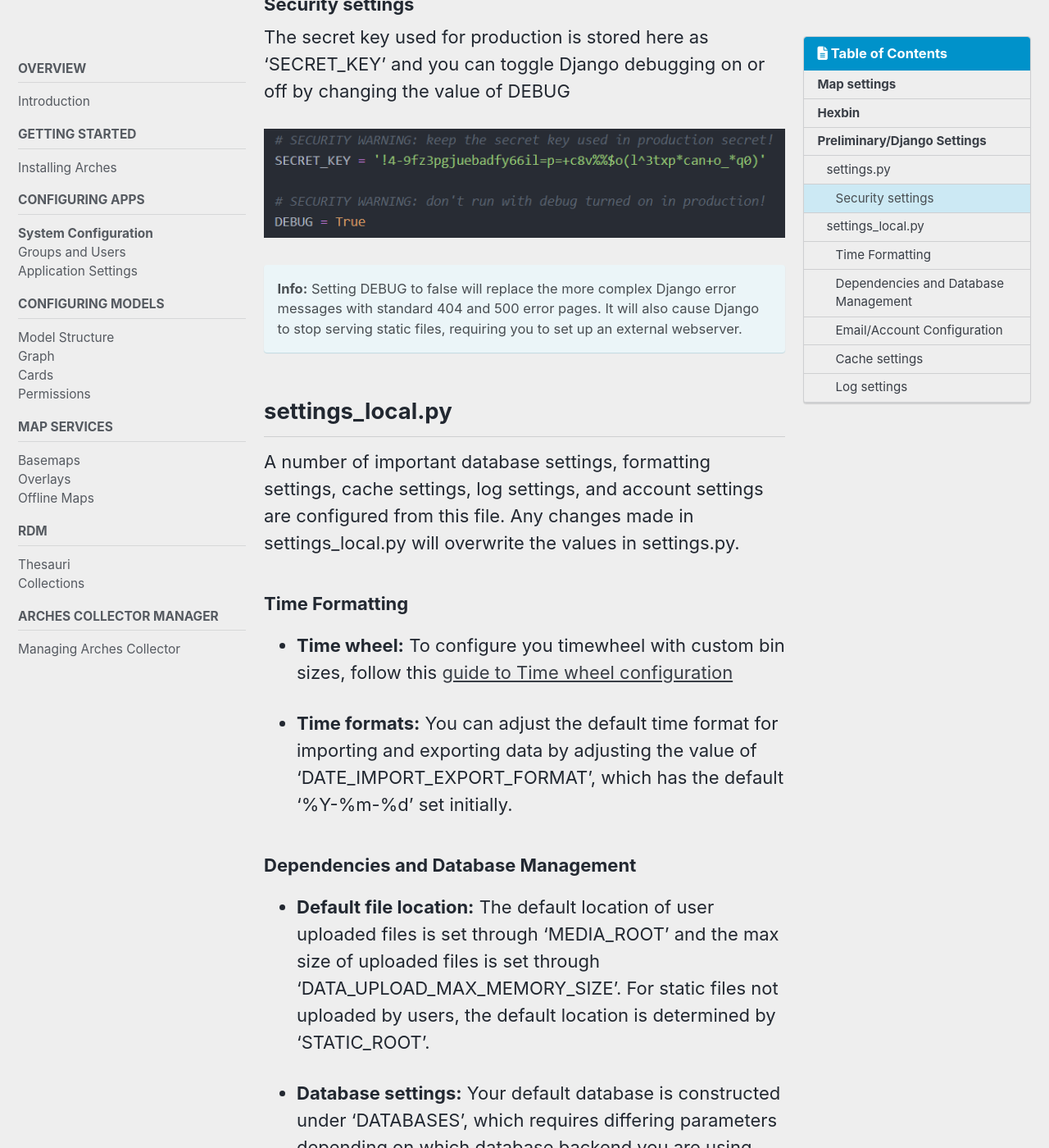
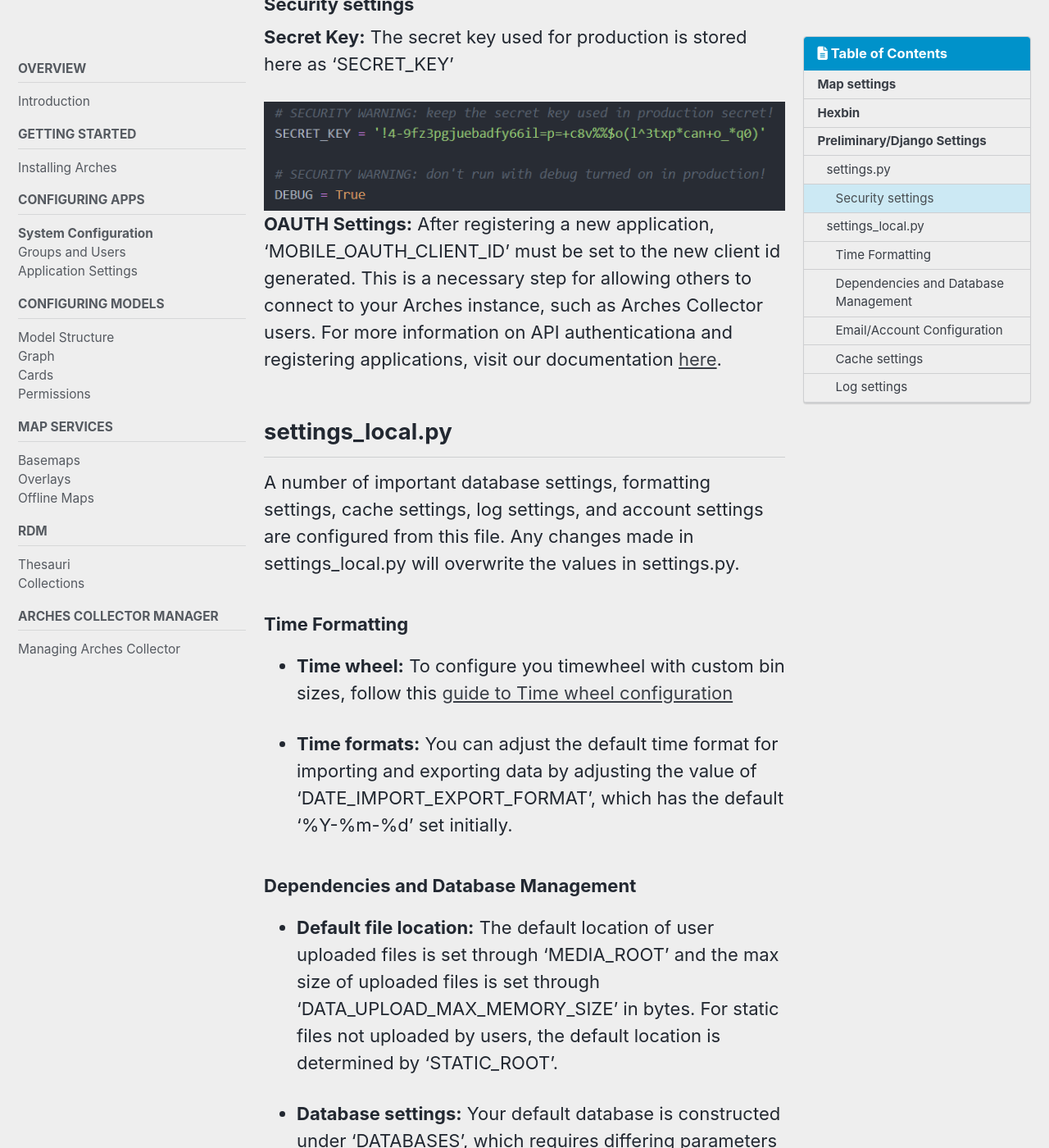
Before and after one commit to fargeo/archesguides, a Jekyll site: the page built from _pages/configuration.md, in a window 1280 px wide and 1400 px high, scrolled down 2655 px. Shown: the whole window at 82% size. Built offline with Jekyll 4.4.1, drawn with Linux system fonts in a browser that asks for light colours; cached includes are drawn as plain includes; nearby versions of some CDN libraries; comment, search, counter and statistics services are not loaded; a style sheet for code colours, icons or effects is not loaded; some of the changed text lies outside the part shown.

```diff
--- a/_pages/collections.md
+++ b/_pages/collections.md
@@ -11,4 +11,7 @@
     values:
       author_profile: false
 ---
-Collections are custom sets of concepts that are used in the dropdown lists and other suggested fields during data entry. Collections enable you to design your dropdown menus and give you greater control over how users will see the concept structure of your project. Thesauri are built by creating new concepts, whereas collections are created by adding existing concepts. A collection can be constructed from scratch or spawned from a thesaurus.
+Collections are custom sets of concepts that are used in the dropdown lists and other suggested fields during data entry. Collections enable you to design your dropdown menus and give you greater control over how users will see the concept structure of your project. Thesauri are built by creating new concepts, whereas collections are created by adding existing concepts. A collection can be constructed from scratch or spawned from a thesaurus, and collections can have concepts added to them from multiple thesauri.
+When designing a resource model, you will create some nodes that should only be set to certain values within a controlled vocabulary. For example, a node that denotes what state an address resides in might pull from a simple concept scheme that contains the names of the 50 states, which would ensure that the nodes value was always an actual state represented in consistent format. These types of nodes are set to the 'concept' datatype. Upon setting a node's datatype to 'concept', a 'Concept Collection' dropdown will appear that allows you to choose which collection that node will get its value from. When a user wants to enter a value for that node, they will be shown a dropdown with all the concepts contained in the concept collection set by the resource designer.
+
+![Setting a collection]({{site.url}}/assets/GIFs/setCollection.gif)
--- a/_pages/configuration.md
+++ b/_pages/configuration.md
@@ -41,12 +41,10 @@
 Most of the settings in this file are also in settings_local.py, and since settings_local.py overwrites settings.py, it is optimal to do most of your configuring from settings_local.py to keep it all in one place. If you want to make changes in settings.py that also appears in settings_local.py, you will have to comment out the block where the setting appears or your change will be overwritten. Making your changes in settings_local.py also allows you to update settings.py without losing any changes you make.
 
 ### Security settings
-The secret key used for production is stored here as 'SECRET_KEY' and you can toggle Django debugging on or off by changing the value of DEBUG
+**Secret Key:** The secret key used for production is stored here as 'SECRET_KEY'
 
 ![Security Configuration]({{site.url}}/assets/images/securitySettings.PNG)
-
-**Info:** Setting DEBUG to false will replace the more complex Django error messages with standard 404 and 500 error pages. It will also cause Django to stop serving static files, requiring you to set up an external webserver.
-{: .notice--info}
+**OAUTH Settings:** After registering a new application, 'MOBILE_OAUTH_CLIENT_ID' must be set to the new client id generated. This is a necessary step for allowing others to connect to your Arches instance, such as Arches Collector users. For more information on API authenticationa and registering applications, visit our documentation [here](https://arches.readthedocs.io/en/stable/api/#authentication).
 
 ## settings_local.py
 A number of important database settings, formatting settings, cache settings, log settings, and account settings are configured from this file. Any changes made in settings_local.py will overwrite the values in settings.py.
@@ -56,7 +54,7 @@
 - **Time formats:** You can adjust the default time format for importing and exporting data by adjusting the value of 'DATE_IMPORT_EXPORT_FORMAT', which has the default '%Y-%m-%d' set initially.
 ^
 ### Dependencies and Database Management
-- **Default file location:** The default location of user uploaded files is set through 'MEDIA_ROOT' and the max size of uploaded files is set through 'DATA_UPLOAD_MAX_MEMORY_SIZE'. For static files not uploaded by users, the default location is determined by 'STATIC_ROOT'.
+- **Default file location:** The default location of user uploaded files is set through 'MEDIA_ROOT' and the max size of uploaded files is set through 'DATA_UPLOAD_MAX_MEMORY_SIZE' in bytes. For static files not uploaded by users, the default location is determined by 'STATIC_ROOT'.
 
 - **Database settings:** Your default database is constructed under 'DATABASES', which requires differing parameters depending on which database backend you are using. You must define the engine and name the database, and some database backends will require additional user and host information.
 ![Database settings]({{site.url}}/assets/images/databaseSettings.PNG)
@@ -91,5 +89,10 @@
 -**Log preffernces:** Under 'LOGGING' you can adjust 'format' to change the structure of the logs. The 'LEVEL:' fields control the verbosity of your terminal outputs, which can be set to four levels. From most to least verbose the options are: 'DEBUG', 'WARNING', 'ERROR', 'INFO'.
 
 -**Log Location:** The write location for the standard logs can be set under 'LOGGING' by setting the 'filename' variable to a writable location. To set the location of the resource import log, change the value of 'RESOURCE_IMPORT_LOG' to the desired writable location.
+
+-**Debug:** You can toggle Django debugging on or off by changing the value of 'DEBUG'.
 ^
+**Info:** Setting DEBUG to false will replace the more complex Django error messages with standard 404 and 500 error pages. It will also cause Django to stop serving static files, requiring you to set up an external webserver.
+{: .notice--info}
+
 ![Log Configuration]({{site.url}}/assets/images/logSettings.PNG)
```
Also changed, not shown: assets/GIFs/setCollection.gif (added).
